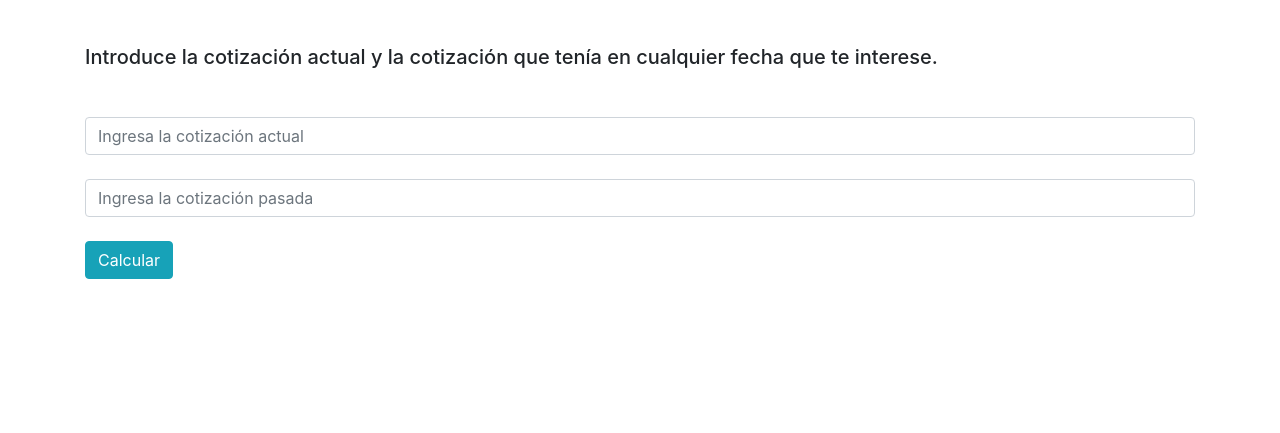
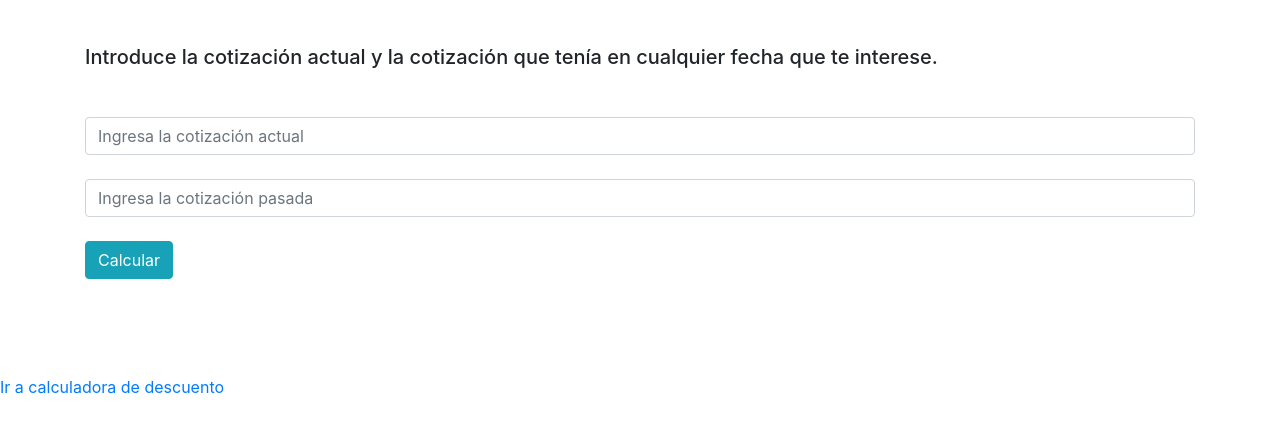
Before and after one commit to josecortesdev/josecortesdev.github.io, a plain HTML site: page index.html in a window 1280 px wide. Shown: the part 99-532 px from the top of the page. Drawn offline with nearby package versions, Linux system fonts and the light colour scheme.

Commit message:
Update index.html

```diff
--- a/index.html
+++ b/index.html
@@ -37,6 +37,10 @@
 
     </div>
 
+    <br><br>
+
+    <a href="descuento.html"> Ir a calculadora de descuento </a>
+
     <script src="https://code.jquery.com/jquery-3.5.1.min.js" integrity="sha256-9/aliU8dGd2tb6OSsuzixeV4y/faTqgFtohetphbbj0=" crossorigin="anonymous"></script>
 
         <script src="p1fintool.js"></script>
```
